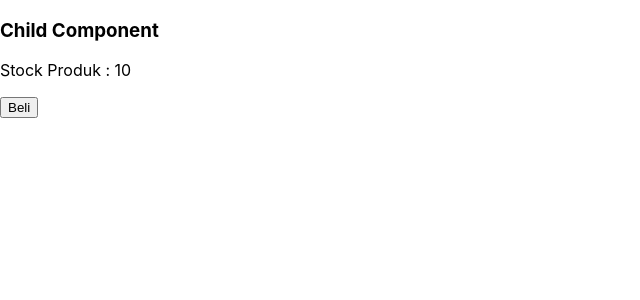
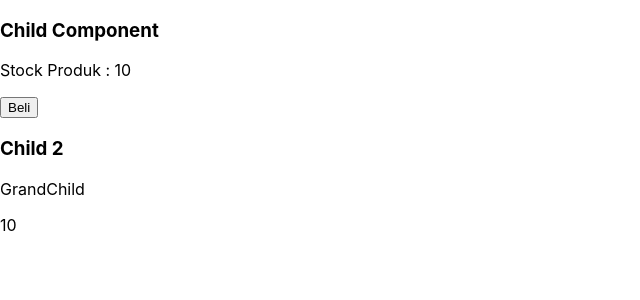
Before and after one commit to firdaayunirmala/aplikasireact, a React (Create React App) app in the folder myaplikasireact/: page / in a window 1280 px wide. Shown: the top 300 px of the page, without its empty margins (0-640 px from the left). Built offline with nearby package versions, Linux system fonts and the light colour scheme.

Commit message:
pengiriman data child dan grandchild

```diff
--- /dev/null
+++ b/myaplikasireact/src/Component/Class/Child2.jsx
@@ -0,0 +1,25 @@
+import React, { Component } from 'react'
+import GrandChild from './GrandChild'
+
+class Child2 extends Component {
+    constructor(props) {
+        super(props)
+
+        this.state = {
+
+        }
+    }
+
+    render() {
+        return (
+            <div>
+                <h3>Child 2</h3>
+                <GrandChild data={this.props.stock} />
+
+                {/*<p>{this.props.stock}</p>*/}
+            </div>
+        )
+    }
+}
+
+export default Child2;
--- /dev/null
+++ b/myaplikasireact/src/Component/Class/GrandChild.jsx
@@ -0,0 +1,22 @@
+import React, { Component } from 'react'
+
+class GrandChild extends Component {
+    constructor(props) {
+        super(props)
+        this.state = {
+
+        }
+    }
+
+
+    render() {
+        return (
+            <div>
+                <p>GrandChild</p>
+                <p>{this.props.data}</p>
+            </div>
+        )
+    }
+}
+
+export default GrandChild;
--- a/myaplikasireact/src/Component/Class/Parent.jsx
+++ b/myaplikasireact/src/Component/Class/Parent.jsx
@@ -1,5 +1,7 @@
 import React, { Component } from 'react'
 import Child1 from './Child1'
+import Child2 from './Child2'
+
 
 class Parent extends Component {
     constructor(props) {
@@ -19,9 +21,12 @@
 
     render() {
         return (
+            <div>
             <Child1
             stock={this.state.stock}
             fungsi={this.beliProduk.bind(this)}/>
+            <Child2 stock={this.state.stock}/>
+            </div>
         )
     }
 }
```
